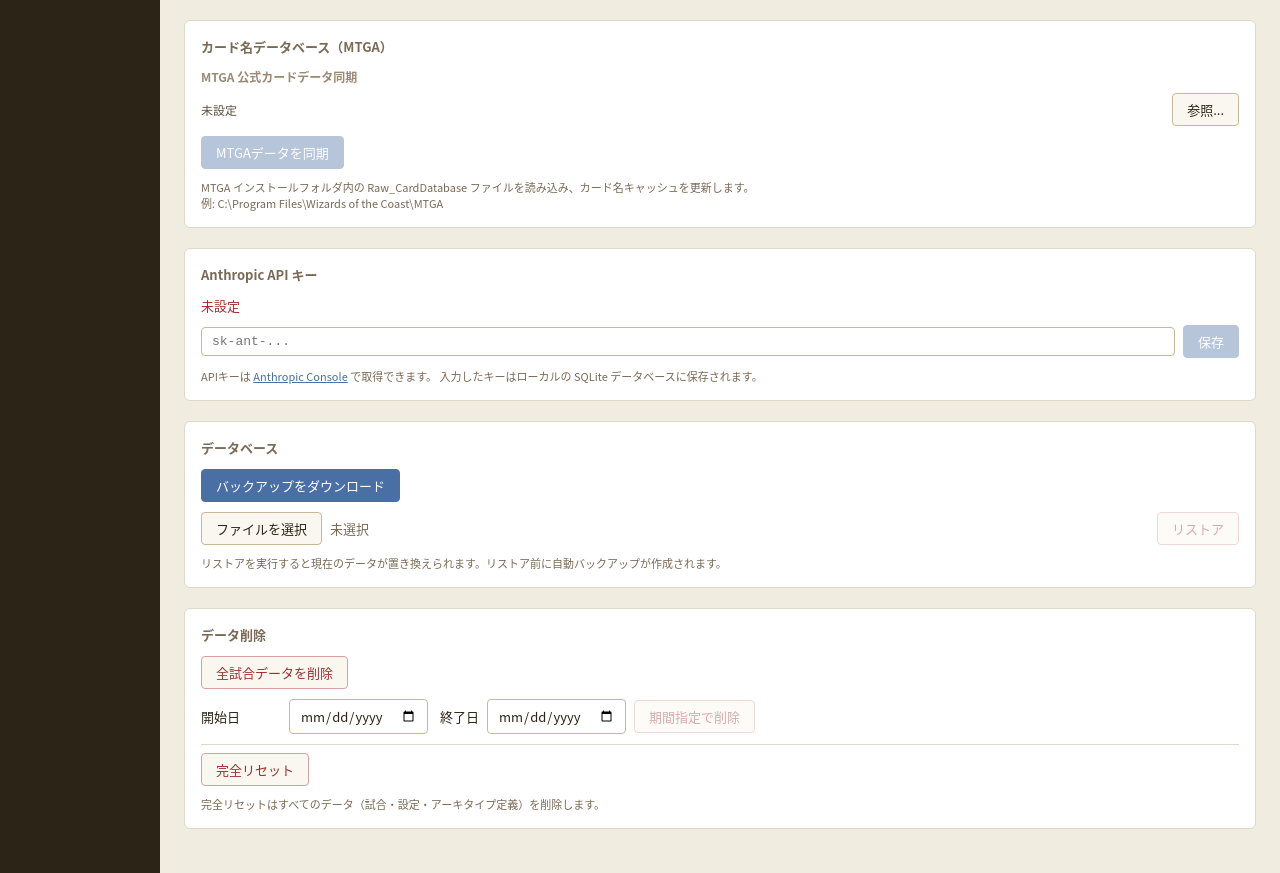
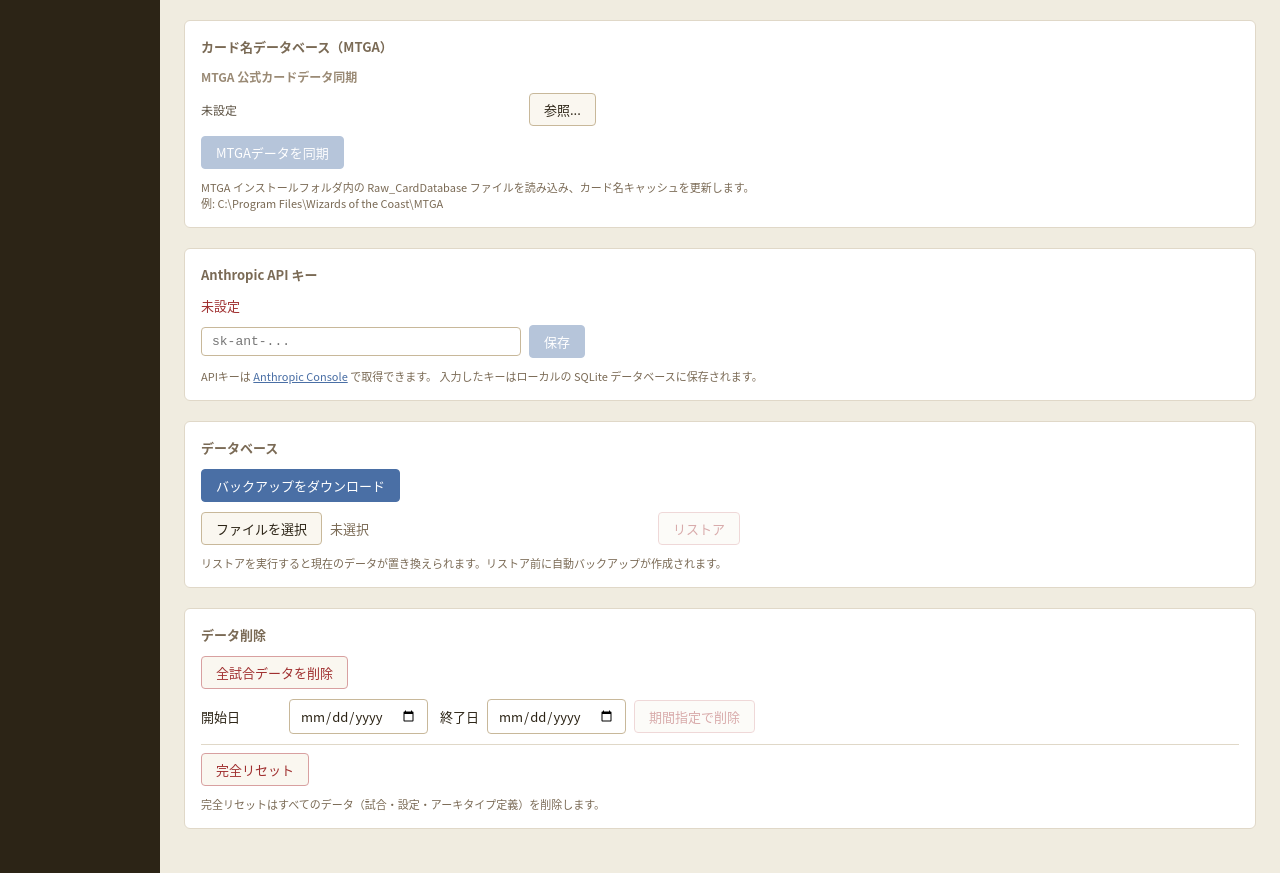
Before and after one commit to ccccccminecraft/scry, a Vue app in the folder frontend/: page /#/settings in a window 1280 px wide. Shown: the part 931-1804 px from the top of the page. Built offline with nearby package versions, Linux system fonts and the light colour scheme; no server answers.

Commit message:
デカい入力欄を小さくする

```diff
--- a/frontend/src/views/DeckDefinitionsView.vue
+++ b/frontend/src/views/DeckDefinitionsView.vue
@@ -111,7 +111,7 @@
           class="deck-def__btn deck-def__btn--primary"
           :disabled="applying || !applyTargetDeck.trim()"
           @click="runApplyTargetDeck"
-        >{{ applying ? '適用中...' : '指定デッキに適用（上書き）' }}</button>
+        >{{ applying ? '適用中...' : '指定アーキタイプに適用（上書き）' }}</button>
       </div>
       <p class="deck-def__apply-note">指定したアーキタイプの試合を対象に、アーキタイプ定義を再判定して上書きします。</p>
       <div class="deck-def__apply-divider"></div>
@@ -955,8 +955,8 @@ onMounted(async () => {
 }
 
 .deck-def__field--grow {
-  flex: 1;
-  min-width: 200px;
+  width: 240px;
+  flex-shrink: 0;
 }
 
 .deck-def__btn--claude {
--- a/frontend/src/views/SettingsView.vue
+++ b/frontend/src/views/SettingsView.vue
@@ -567,7 +567,8 @@ async function removeApiKey() {
 }
 
 .settings__input {
-  flex: 1;
+  width: 320px;
+  flex-shrink: 0;
   padding: 6px 10px;
   border: 1px solid #c8b89a;
   border-radius: 4px;
@@ -661,7 +662,8 @@ async function removeApiKey() {
 .settings__file-name {
   font-size: 13px;
   color: #7a6a55;
-  flex: 1;
+  width: 320px;
+  flex-shrink: 0;
   overflow: hidden;
   text-overflow: ellipsis;
   white-space: nowrap;
@@ -694,7 +696,8 @@ async function removeApiKey() {
   font-size: 12px;
   color: #5a5040;
   font-family: monospace;
-  flex: 1;
+  width: 320px;
+  flex-shrink: 0;
   overflow: hidden;
   text-overflow: ellipsis;
   white-space: nowrap;
```
